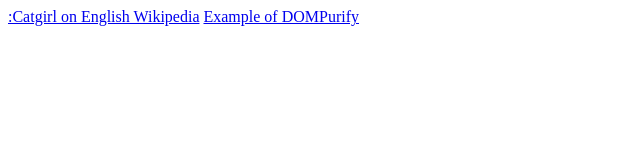
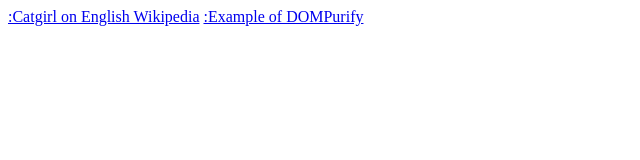
Before and after one commit to bigbossvenomsnake/bigbossvenomsnake.github.io, a plain HTML site: page index.html in a window 1280 px wide. Shown: the full height of the page, 0-640 px from the left. Drawn offline with Linux system fonts and the light colour scheme.

Commit message:
DOMPurify

```diff
--- a/index.html
+++ b/index.html
@@ -1,3 +1,3 @@
 <script src="https://cdn.jsdelivr.net/gh/ncase/nutshell/nutshell.min.js"></script>
 <a href="https://en.wikipedia.org/wiki/Catgirl">:Catgirl on English Wikipedia</a>
-<a href="https://ncase.me/nutshell/indexpage/malicious.html#InteractivePlay">Example of DOMPurify</a>
+<a href="https://ncase.me/nutshell/indexpage/malicious.html#InteractivePlay">:Example of DOMPurify</a>
```
